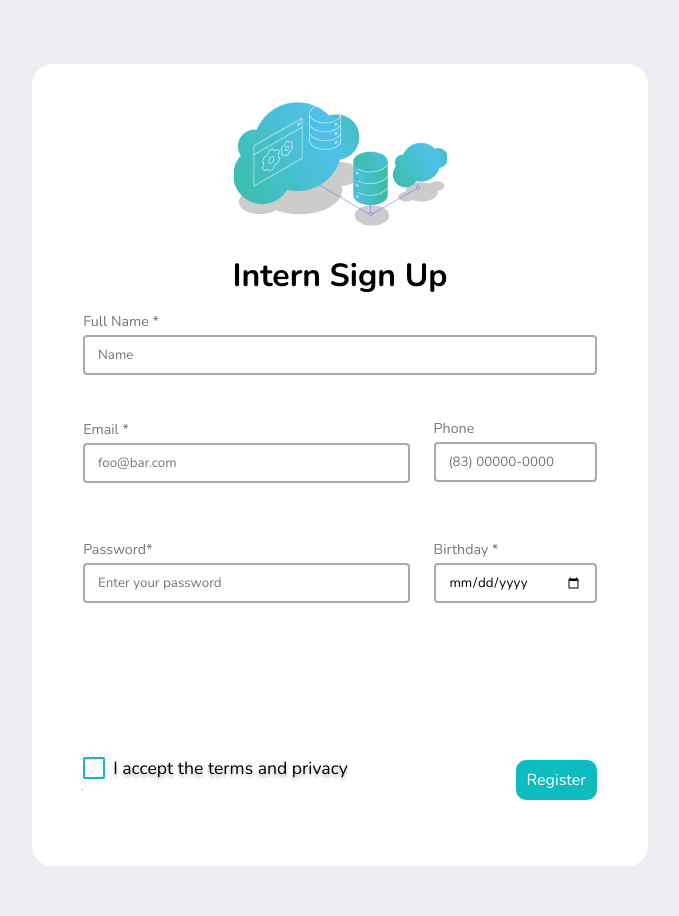
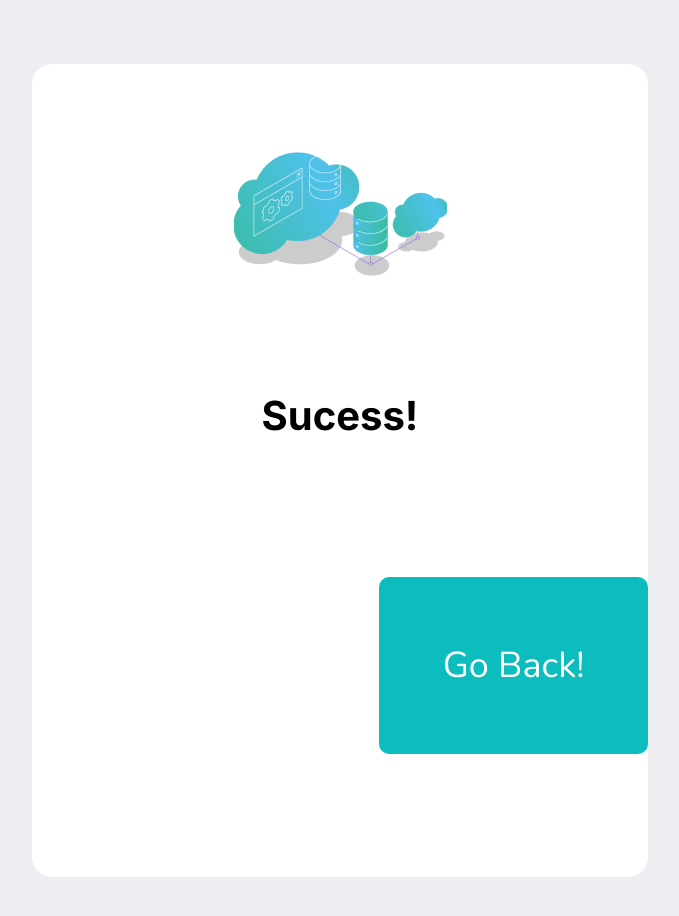
Before and after one commit to Ahjotarezende/FormReact, a React (Create React App) app: page / in a window 1280 px wide. Shown: the top 916 px of the page, without its empty margins (300-979 px from the left). Built offline with nearby package versions, Linux system fonts and the light colour scheme.

Commit message:
feat: added sucess screen

```diff
--- a/public/index.html
+++ b/public/index.html
@@ -7,6 +7,9 @@
   <link rel="preconnect" href="https://fonts.googleapis.com">
   <link rel="preconnect" href="https://fonts.gstatic.com" crossorigin>
   <link href="https://fonts.googleapis.com/css2?family=Nunito:wght@400;500;700&display=swap" rel="stylesheet">
+  <link rel="preconnect" href="https://fonts.googleapis.com">
+  <link rel="preconnect" href="https://fonts.gstatic.com" crossorigin>
+  <link href="https://fonts.googleapis.com/css2?family=Inter:wght@300;400;700&display=swap" rel="stylesheet">
   <title>Formulário</title>
 </head>
 
--- a/src/App.js
+++ b/src/App.js
@@ -1,8 +1,11 @@
 import React from "react";
 import Home from './pages/Home'
+import Sucess from './pages/Sucess'
+
 function App() {
   return (
-      <Home />
+      <Home />,
+      <Sucess />
   );
 }
 
--- a/src/Components/button/button.jsx
+++ b/src/Components/button/button.jsx
@@ -1,12 +1,21 @@
 import React from "react";
-import { ButtonSucess, ContainerButton } from "./button.styled";
+import { ButtonRegister, ContainerButton, ButtonSucess} from "./button.styled";
 
-const Button = () => {
-    return(
-        <ContainerButton>
-            <ButtonSucess>Register</ButtonSucess>
-        </ContainerButton>
-    )
+const Button = ({id}) => {
+    if(id === "bt1"){
+        return(
+            <ContainerButton>
+                <ButtonRegister>Register</ButtonRegister>
+            </ContainerButton>
+        )
+    }
+    else{
+        return(
+            <ContainerButton>
+                <ButtonSucess>Go Back!</ButtonSucess>
+            </ContainerButton>
+        )
+    }
 }
 
 export default Button;
--- a/src/Components/button/button.styled.js
+++ b/src/Components/button/button.styled.js
@@ -6,7 +6,7 @@ const ContainerButton = styled.div`
     margin-top: 130px;
 `;
 
-const ButtonSucess = styled.button`
+const ButtonRegister = styled.button`
     background-color: #0DBDBD;
     color: white;
     font-family: 'Nunito', sans-serif;
@@ -18,4 +18,16 @@ const ButtonSucess = styled.button`
     cursor: pointer;
 `;
 
-export {ContainerButton, ButtonSucess}
+const ButtonSucess = styled.button`
+    background-color: #0DBDBD;
+    color: white;
+    font-family: 'Nunito', sans-serif;
+    width: 16.81rem;
+    height: 11.06rem;
+    font-size: 2.25rem;
+    border-radius: 10px;
+    border: none;
+    cursor: pointer;
+`;
+
+export {ContainerButton, ButtonRegister, ButtonSucess}
--- a/src/pages/Home.js
+++ b/src/pages/Home.js
@@ -23,8 +23,7 @@ const Home = () => {
 
             <CheckBox id="Check" name="check" type="checkbox"/>
 
-            <Button/>
-
+            <Button id="bt1"/>
         </Formulario>
     </Background>
   )
--- /dev/null
+++ b/src/pages/Sucess.js
@@ -0,0 +1,16 @@
+import React from 'react'
+import {Background, Logo, MainTitle} from '../styleSucess'
+import ImgLogo from '../assets/logo.png'
+import Button from '../Components/button/button'
+
+    const Sucess = () => {
+        return(
+            <Background>
+                <Logo src={ImgLogo}/>
+                <MainTitle>Sucess!</MainTitle>
+                <Button id="bt2"/>
+            </Background>
+        )
+    }
+
+export default Sucess
--- /dev/null
+++ b/src/styleSucess.js
@@ -0,0 +1,23 @@
+import styled from 'styled-components';
+
+export const Logo = styled.img`
+    margin: 5.5rem auto 0 auto;
+    max-width: 213px;
+`;
+
+export const Background = styled.div`
+    background-color: white;
+    width: 38.5rem;
+    height: 47.68rem;
+    margin: 4rem auto;
+    border: none;
+    border-radius: 20px;
+    text-align: center;
+    padding-bottom: 50px;
+`;
+
+export const MainTitle = styled.h1`
+    font-family: 'Inter', sans-serif;
+    margin: 6.93rem 0 8.56rem 0;
+    font-size: 2.5rem;
+`;
--- a/src/styles.js
+++ b/src/styles.js
@@ -4,7 +4,7 @@ export const Background = styled.div`
     font-family: 'Nunito', sans-serif;
     background-color: white;
     width: 38.5rem;
-    max-height: 763px;
+    max-height: 47.68rem;
     margin: 4rem auto;
     border: none;
     border-radius: 20px;
```
